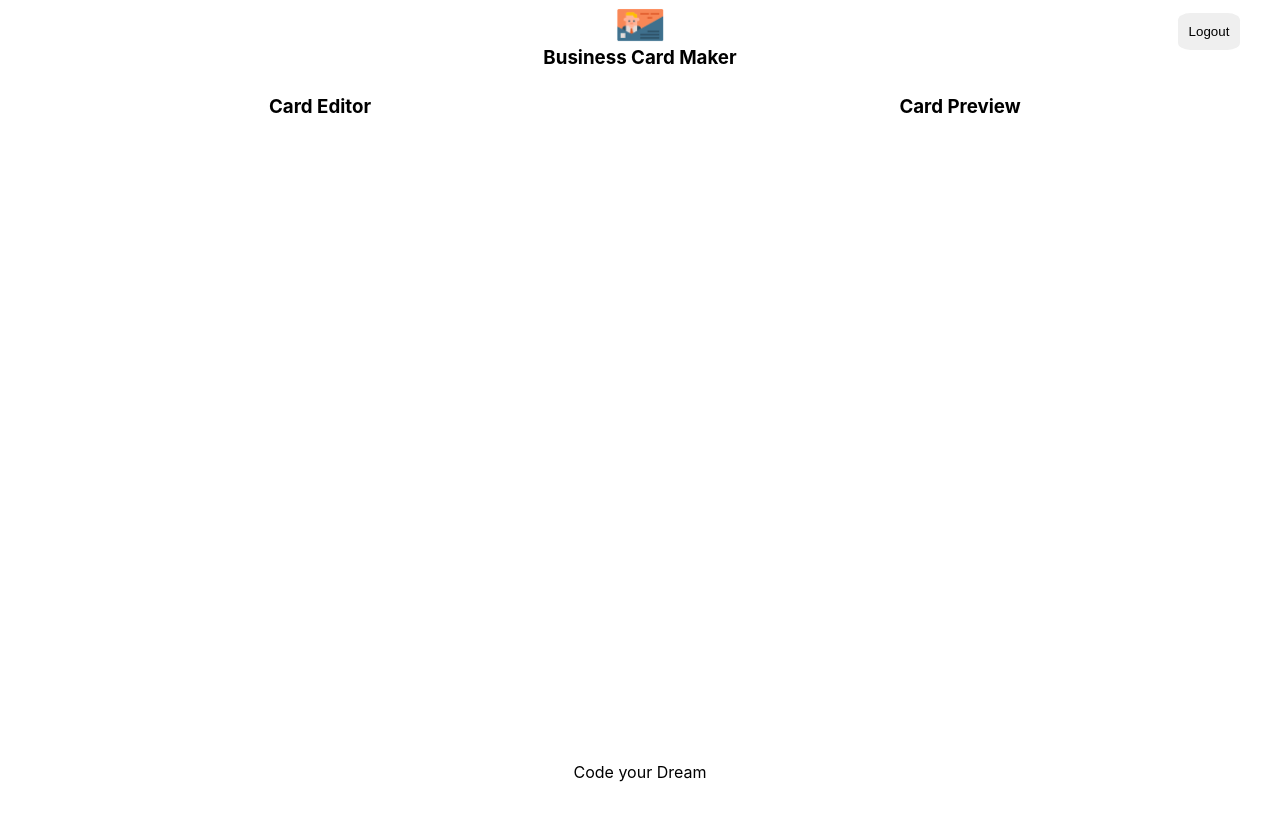
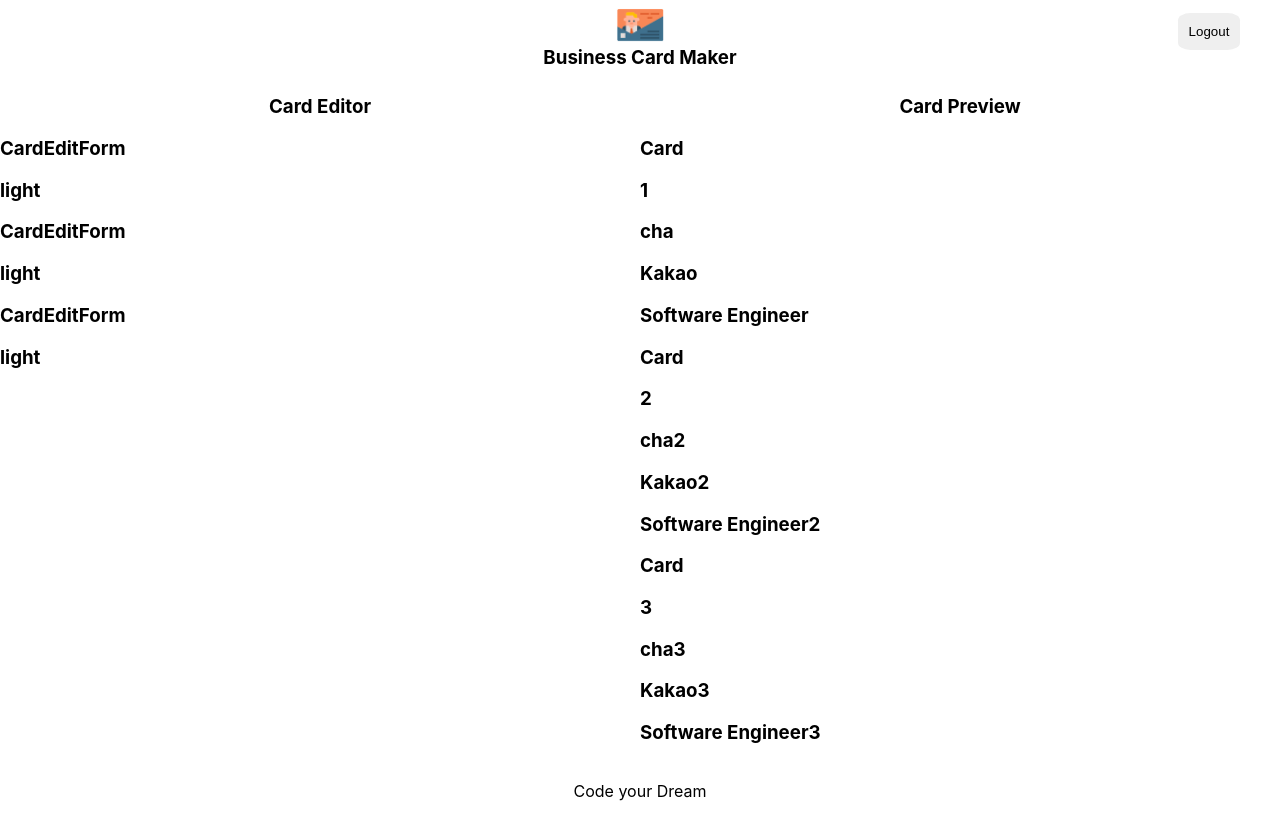
Before and after one commit to cktjdgus45/react-cardmaker2, a React (Create React App) app: page /maker in a window 1280 px wide. Built offline with nearby package versions, Linux system fonts and the light colour scheme; no server answers; sample sign-in values are in the browser's storage.

Commit message:
make edit , card component

```diff
--- /dev/null
+++ b/src/components/card/card.jsx
@@ -0,0 +1,15 @@
+import React from 'react';
+
+const Card = ({ card }) => {
+    return (
+        <>
+            <h1>Card</h1>
+            <h1>{card.id}</h1>
+            <h1>{card.name}</h1>
+            <h1>{card.company}</h1>
+            <h1>{card.title}</h1>
+        </>
+    )
+}
+
+export default Card;
--- /dev/null
+++ b/src/components/card_edit_form/card_edit_form.jsx
@@ -0,0 +1,12 @@
+import React from 'react';
+
+const CardEditForm = ({ card }) => {
+    return (
+        <>
+            <h1>CardEditForm</h1>
+            <h1>{card.theme}</h1>
+        </>
+    )
+}
+
+export default CardEditForm;
--- a/src/components/editor/editor.jsx
+++ b/src/components/editor/editor.jsx
@@ -1,10 +1,17 @@
 import React from 'react';
 import styles from './editor.module.css';
+import CardEditForm from '../card_edit_form/card_edit_form';
 
-const Editor = (props) => {
+const Editor = ({ cards }) => {
     return (
         <section className={styles.editor}>
             <h1 className={styles.title}>Card Editor</h1>
+            {
+                cards.map(card => (
+                    <CardEditForm key={card.id} card={card} />
+                )
+                )
+            }
         </section>
     )
 }
--- a/src/components/maker/maker.jsx
+++ b/src/components/maker/maker.jsx
@@ -1,12 +1,47 @@
 import Footer from '../footer/footer';
 import Header from '../header/header';
 import styles from './maker.module.css';
-import React, { useEffect } from 'react';
+import React, { useEffect, useState } from 'react';
 import { useNavigate } from "react-router-dom";
 import Editor from '../editor/editor';
 import Preview from '../preview/preview';
 
 const Maker = ({ authService }) => {
+    const [cards, setCards] = useState([
+        {
+            id: '1',
+            name: 'cha',
+            company: 'Kakao',
+            theme: 'light',
+            title: 'Software Engineer',
+            email: 'cktjdgus45@naver.com',
+            message: '꾸준히',
+            fileName: 'cha.txt',
+            fileURL: 'cha.png'
+        },
+        {
+            id: '2',
+            name: 'cha2',
+            company: 'Kakao2',
+            theme: 'light',
+            title: 'Software Engineer2',
+            email: 'cktjdgus452@naver.com',
+            message: '꾸준히2',
+            fileName: 'cha2.txt',
+            fileURL: 'cha2.png'
+        },
+        {
+            id: '3',
+            name: 'cha3',
+            company: 'Kakao3',
+            theme: 'light',
+            title: 'Software Engineer3',
+            email: 'cktjdgus453@naver.com',
+            message: '꾸준히3',
+            fileName: 'cha3.txt',
+            fileURL: 'cha3.png'
+        },
+    ])
     let navigate = useNavigate();
     const onLogout = () => {
         authService.logout();
@@ -25,8 +60,8 @@ const Maker = ({ authService }) => {
         <section className={styles.maker}>
             <Header onLogout={onLogout} />
             <div className={styles.container}>
-                <Editor />
-                <Preview />
+                <Editor cards={cards} />
+                <Preview cards={cards} />
             </div>
             <Footer />
         </section>
--- a/src/components/preview/preview.jsx
+++ b/src/components/preview/preview.jsx
@@ -1,10 +1,17 @@
 import React from 'react';
 import styles from './preview.module.css';
+import Card from '../card/card';
 
-const Preview = (props) => {
+const Preview = ({ cards }) => {
     return (
         <section className={styles.preview}>
             <h1 className={styles.title}>Card Preview</h1>
+            {
+                cards.map(card => (
+                    <Card key={card.id} card={card} />
+                )
+                )
+            }
         </section>
     )
 }
```
Also changed, not shown: src/components/card/card.module.css (added), src/components/card_edit_form/card_edit_form.module.css (added).
